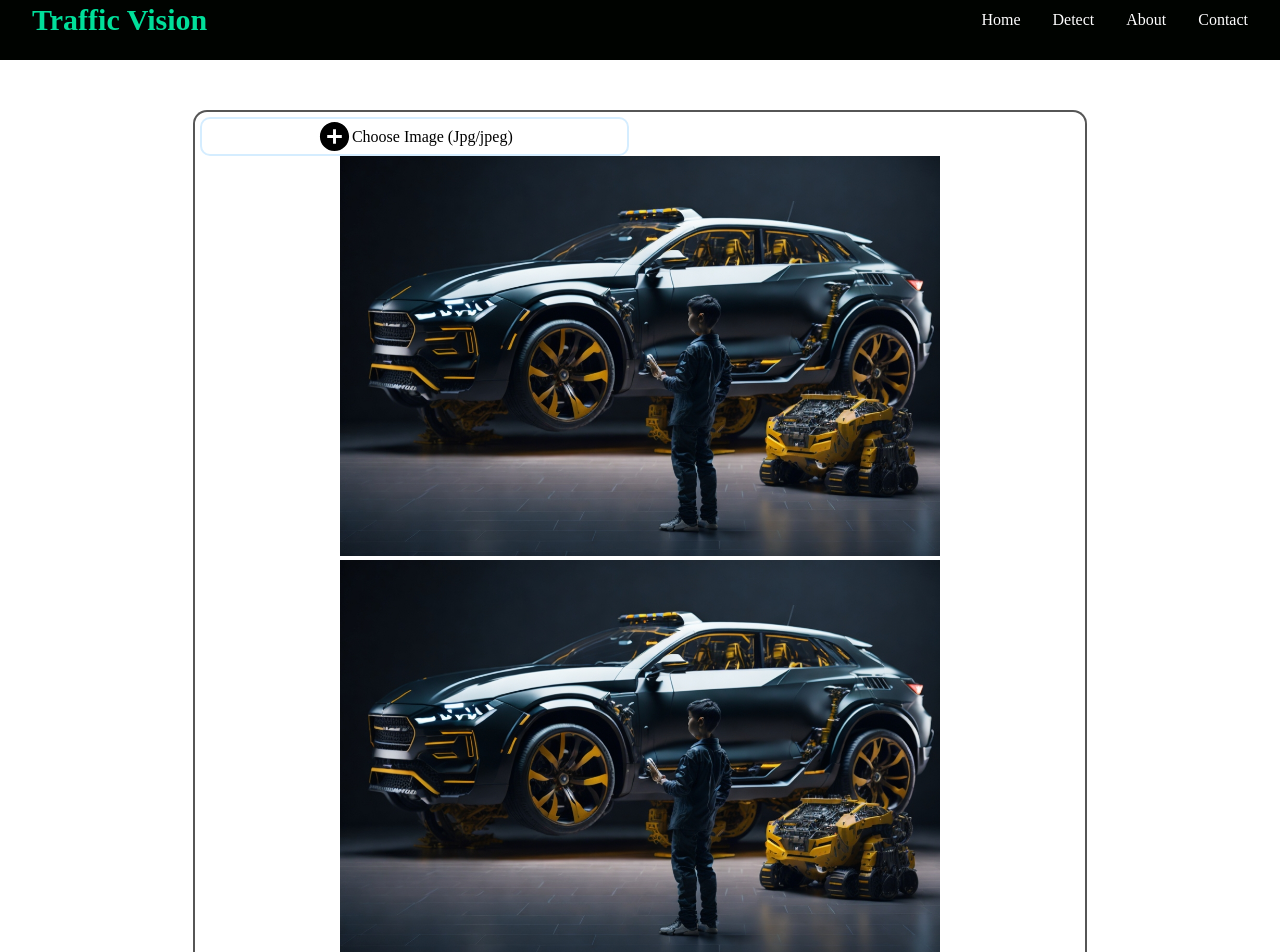
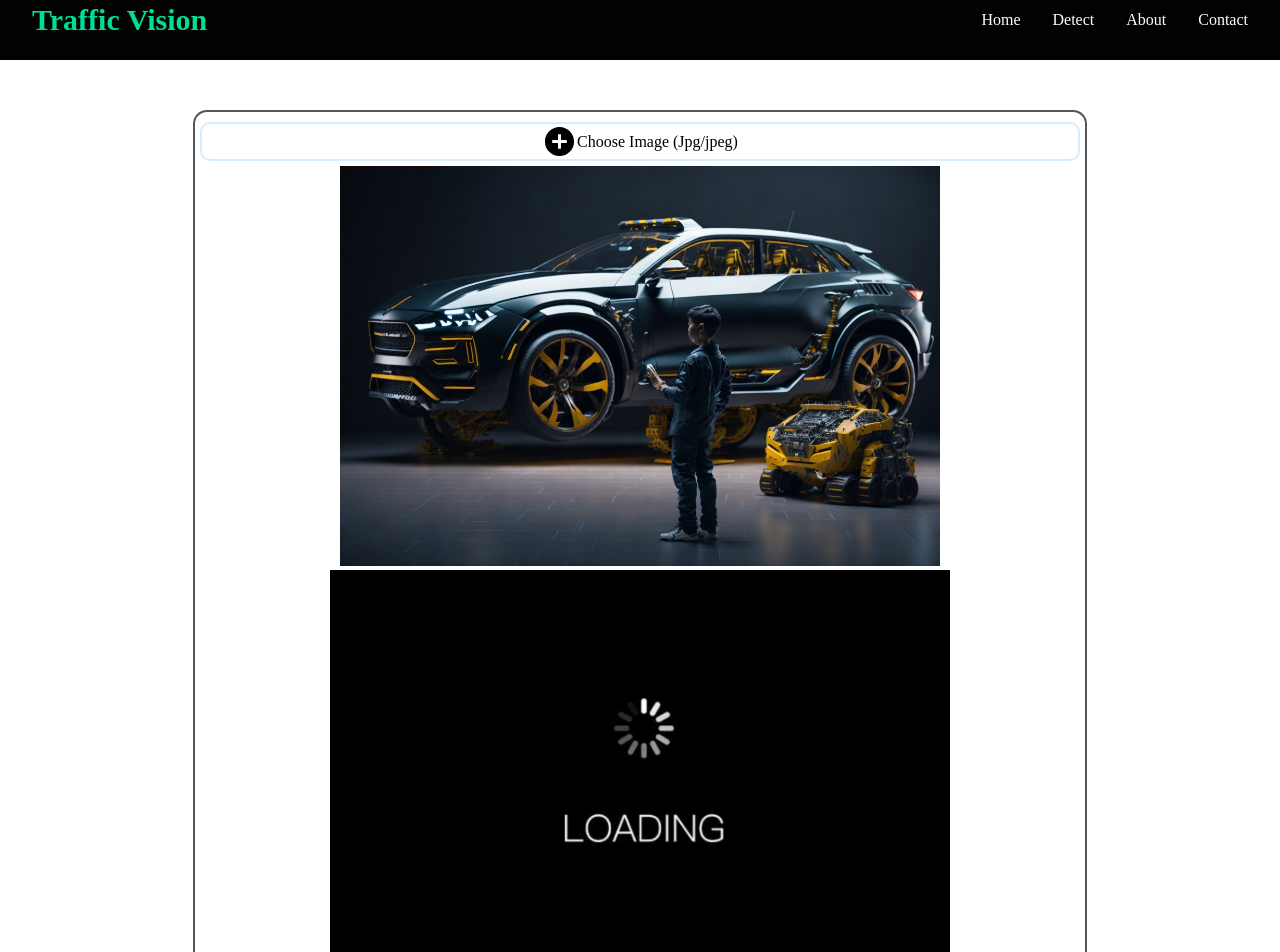
Before and after one commit to abhyuday1212/Traffic-Vision, a React (Create React App) app in the folder frontend/: page /getStarted in a window 1280 px wide. Shown: the part 20-972 px from the top of the page. Built offline with nearby package versions, Linux system fonts and the light colour scheme; a web font is replaced by a local one.

Commit message:
frontend updated

```diff
--- a/frontend/src/components/getStarted/GetStarted.js
+++ b/frontend/src/components/getStarted/GetStarted.js
@@ -8,6 +8,7 @@ import {
 // icons
 import { AddCircle as Add } from "@mui/icons-material";
 import bannerImage from "../assets/ai.jpg"
+import bannerImage2 from "../assets/Loading.jpg"
 
 
 const Container = styled(Box)`
@@ -35,8 +36,8 @@ const InsideContainer = styled(Box)`
 `;
 
 const StyledFileInput = styled(Box)`
-  width: 33.5vw;
-  margin: 0px 0px;
+  width: 100%;
+  margin: 5px 0px;
   padding: 0px 0px;
   display:flex;
   justify-content: space-around;
@@ -106,7 +107,7 @@ function GetStarted() {
   }, [file]);
 
   const url1 = file ? URL.createObjectURL(file) : bannerImage;
-  let url2 = responseFile ? responseFile : bannerImage;
+  let url2 = responseFile ? responseFile : bannerImage2;
 
   // -=-==-=-=-=-=-=-=-=-=-=-=-=-=-=--=-===-=
   return (
@@ -143,6 +144,8 @@ function GetStarted() {
 
           {/* *-*--*-*-*-*-*-*-*-*--*img*-*-*-*-*-**-**-*-*-*/}
           <Image src={url1} alt="User img..." />
+
+
           <Image src={url2} alt="Response img..." />
 
 
```
Also changed, not shown: frontend/src/components/assets/Loading.jpg (added).
